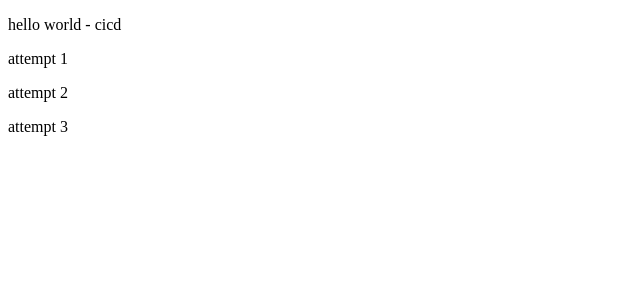
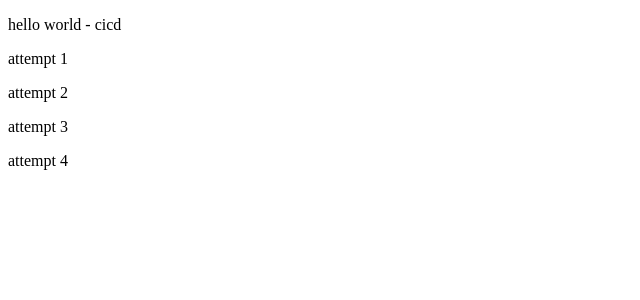
Before and after one commit to a94park/cicd-test, a React (Vite) app: page / in a window 1280 px wide. Shown: the top 300 px of the page, without its empty margins (0-640 px from the left). Built offline with nearby package versions, Linux system fonts and the light colour scheme.

Commit message:
attempt 4

```diff
--- a/src/App.jsx
+++ b/src/App.jsx
@@ -5,6 +5,7 @@ function App() {
       <p>attempt 1</p>
       <p>attempt 2</p>
       <p>attempt 3</p>
+      <p>attempt 4</p>
     </>
   );
 }
```
